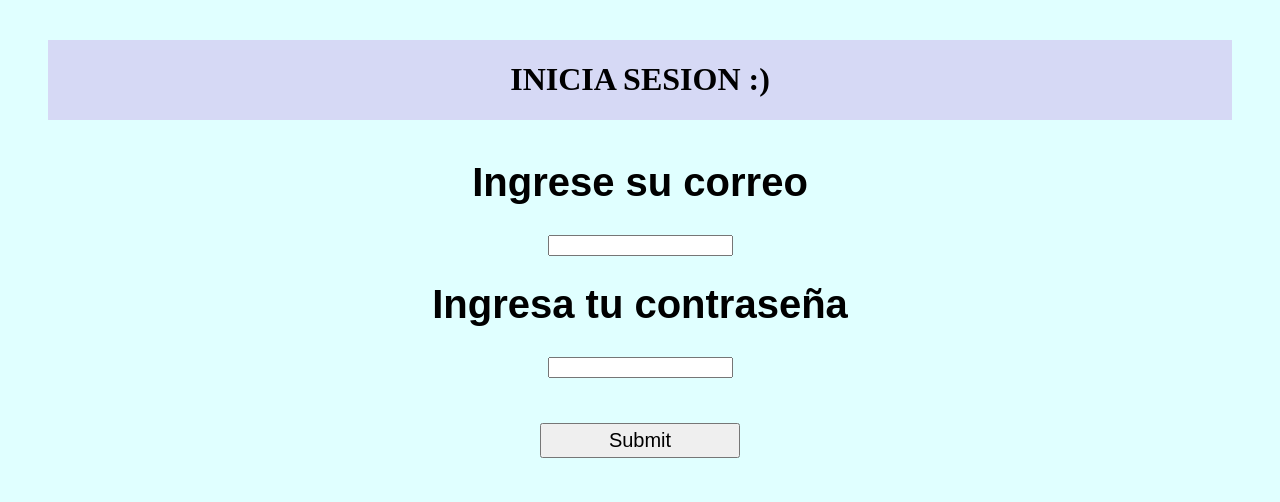
After one commit to egoistjuan/StudentOverFlow, a Flask app: page /signin in a window 1280 px wide. The commit adds this page. Shown: the top 502 px of the page. Run offline with Flask 3, Linux system fonts and the light colour scheme.

Commit message:
Nuevas funciones para SignIn

```diff
--- /dev/null
+++ b/app/static/styles/signinClass.css
@@ -0,0 +1,28 @@
+head{
+    background-color: azure;
+}
+body{
+    background-color: lightcyan;
+    }
+    .head-container{
+        display: flex;
+        align-items: center;
+        text-align: center;
+        justify-content: center;
+        background-color: rgb(214, 217, 245);
+        margin: 40px;
+    }
+    .logX .send_login{
+        width: 200px;
+        height: 35px;
+        text-align: center;
+        margin: 45px;
+        font-size: 20px;
+    }
+    .logX{
+        font-size: 20px;
+        justify-content: center;
+        margin: 20px;
+        font-family: fantasy;
+        text-align: center;
+    }
--- a/app/templates/index.html
+++ b/app/templates/index.html
@@ -13,7 +13,7 @@
             <div class="buttons-container">
                 <div class="buttons">
                     <button class="button1" onclick="window.location.href='/register'; ">Registrarse</button>
-                    <button class="button2">Iniciar Sesión</button>
+                    <button class="button2" onclick="window.location.href='/signin'; ">Iniciar Sesión</button>
                     <button class="button1" onclick="window.location.href='/prueba'; ">Lista de Usuarios</button>
                 </div>
             </div>
--- a/app/templates/prueba.html
+++ b/app/templates/prueba.html
@@ -6,8 +6,8 @@
     <body>
         <h1>Lista de usuarios </h1>
 
-        {%for usuario in usuarios%}
-            <p>{{ usuario.get_info() }}</p>
+        {%for user in users%}
+            <p>{{ user.get_info()["name"] }}  {{ user.get_info()["email"] }}</p>
 
         {%endfor%}
 
--- a/app/templates/register.html
+++ b/app/templates/register.html
@@ -25,12 +25,12 @@
             <br>
             <br>
             <h3>Registrarse</h3>
-            <input type="submit">
+            <input class="send" type="submit">
         </form>
 
         <br>
 
-        <button class="home" onclick="window.location.href='/'; ">Inicio</button>
+        <button class="home" onclick="window.location.href='/'; "> <- Inicio </button>
 
     </body>
 </html>
--- /dev/null
+++ b/app/templates/signin.html
@@ -0,0 +1,20 @@
+<!DOCTYPE html>
+<hmtl>
+    <head>
+        <title>Login StudentOverFlow</title>
+        <link rel="stylesheet" type="text/css" href="{{ url_for('static',filename='styles/signinClass.css') }}">
+    </head>
+    <body>
+        <div class="head-container">
+            <h1>INICIA SESION    :)</h1>
+        </div>
+        <form class="logX" action="/signIn_now" method="post">
+                <h1>Ingrese su correo</h1>
+                <input type="email" name="uName_login" required>
+                <h1>Ingresa tu contraseña</h1>
+                <input type="password" name="password_login" required>
+                <br>
+                <input class="send_login" type="submit">
+        </form>
+    </body>
+</hmtl>
--- a/app/views.py
+++ b/app/views.py
@@ -1,4 +1,4 @@
-from flask import Blueprint, render_template, redirect, url_for, request
+from flask import Blueprint, render_template, redirect, url_for, request, flash
 from .methods import *
 
 main = Blueprint('main', __name__)
@@ -13,12 +13,30 @@ def prueba_user():
 
     usuarios_obtenidos = mostrar_usuarios()
 
-    return render_template('prueba.html', usuarios=usuarios_obtenidos)
+    return render_template('prueba.html', users=usuarios_obtenidos)
 
 @main.route('/register')
 def registrarse():
 
      return render_template('register.html')
+
+@main.route('/signIn_now', methods=['POST'])
+def buscar():
+
+    password = request.form.get('password_login')
+    sucess = prueba_signIn(password)
+
+    if sucess:
+        return redirect(url_for('main.principal_page'))
+    else:
+        return redirect(url_for('main.signIn'))
+
+
+@main.route('/signin')
+def signIn():
+
+
+    return render_template('signin.html')
 
 #Ruta para crear al usuario
 @main.route('/new_user', methods=['POST'])
```
Also changed, not shown: app/methods.py (+20 -3 lines), app/static/styles/register.css (+11 -0 lines).
